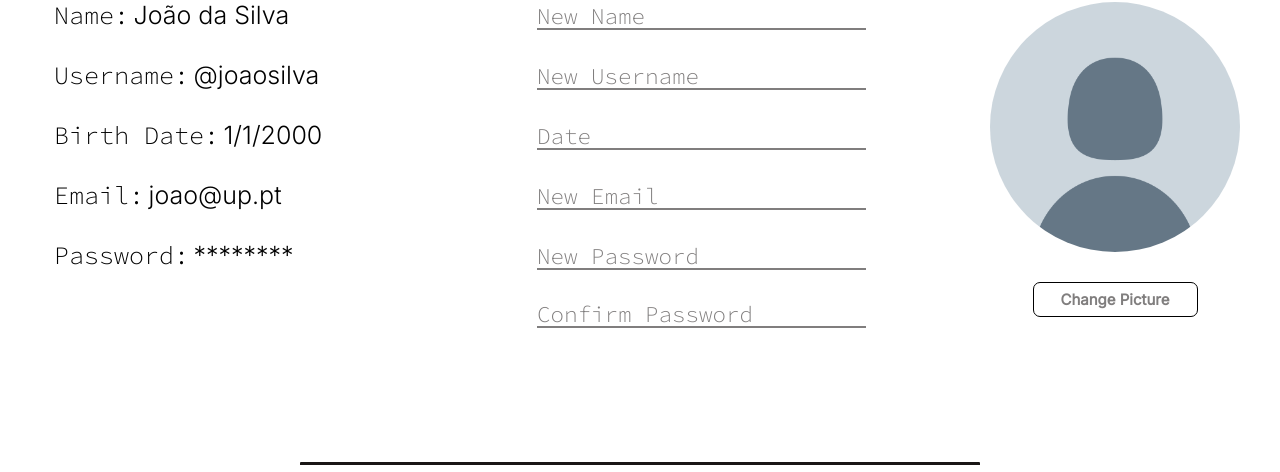
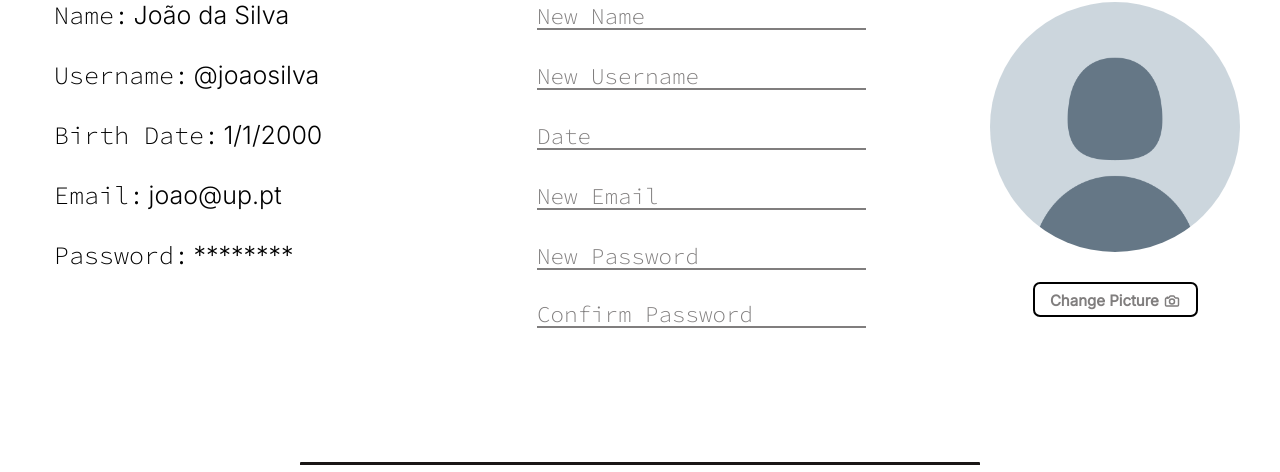
Before and after one commit to diogocs24/LTW-TroubleShootr, a PHP site: page /profile.html in a window 1280 px wide. Shown: the part 283-755 px from the top of the page. Run offline with PHP 8.4, Linux system fonts and the light colour scheme.

Commit message:
Changes on Profile Image

```diff
--- a/profile.html
+++ b/profile.html
@@ -115,7 +115,7 @@
 					<div id="profile_img">
 						<img src="profile_image.jpg" alt="profile image" />
 						<div id ="profile_img_text">
-							<button class="button">Change Picture</button>
+							<button class="button">Change Picture <ion-icon name="camera-outline"></ion-icon></button>
 						</div>
 					</div>
 				</div>
--- a/style.css
+++ b/style.css
@@ -358,15 +358,23 @@
 	font-weight: 300;
 }
 
+#info > #profile_img > #profile_img_text > .button > ion-icon {
+	position: relative;
+	top: 3px;
+	margin-left: 1px;
+	font-size: 16px;
+	--ionicon-stroke-width: 47px;
+}
+
 #info > #profile_img > #profile_img_text > .button {
 	background: none;
 	color: rgb(128, 126, 126);
 	width: 165px;
 	height: 35px;
-	border: 1px solid #000000;
+	border: 0.139em solid #000000;
 	border-radius: 7px;
 	font-size: 15px;
-	font-weight: 600;
+	font-weight: 650;
 	transition: .6s;
 	overflow: hidden;
 }
```
